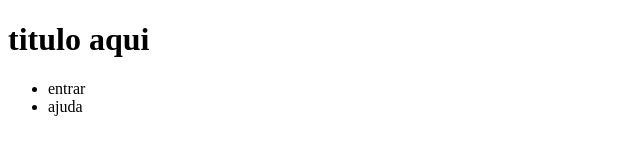
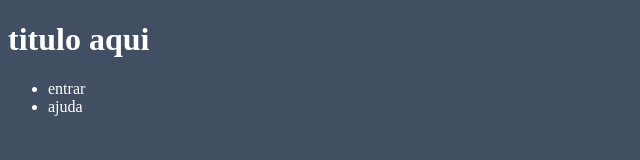
Before and after one commit to luludapomerania/site-criativo, a plain HTML site: page site-html-css/index.html in a window 1280 px wide. Shown: the whole page, without its empty margins (0-640 px from the left). Drawn offline with Linux system fonts and the light colour scheme.

Commit message:
Add files via upload

```diff
--- a/site-html-css/index.html
+++ b/site-html-css/index.html
@@ -5,6 +5,7 @@
     <meta http-equiv="X-UA-Compatible" content="IE=edge">
     <meta name="viewport" content="width=device-width, initial-scale=1.0">
     <title>Document</title>
+    <link rel="stylesheet" href="style.css">
 </head>
 <body>
 <header>
@@ -12,7 +13,5 @@
     <ul>
         <li>entrar</li>
         <li>ajuda</li>
-    </ul>
-</header>
 </body>
 </html>
--- a/site-html-css/style.css
+++ b/site-html-css/style.css
@@ -1,4 +1,3 @@
-header {
+body{
     background-color: #424E61;
-    color: white;
-}
+    color:white;}
```
